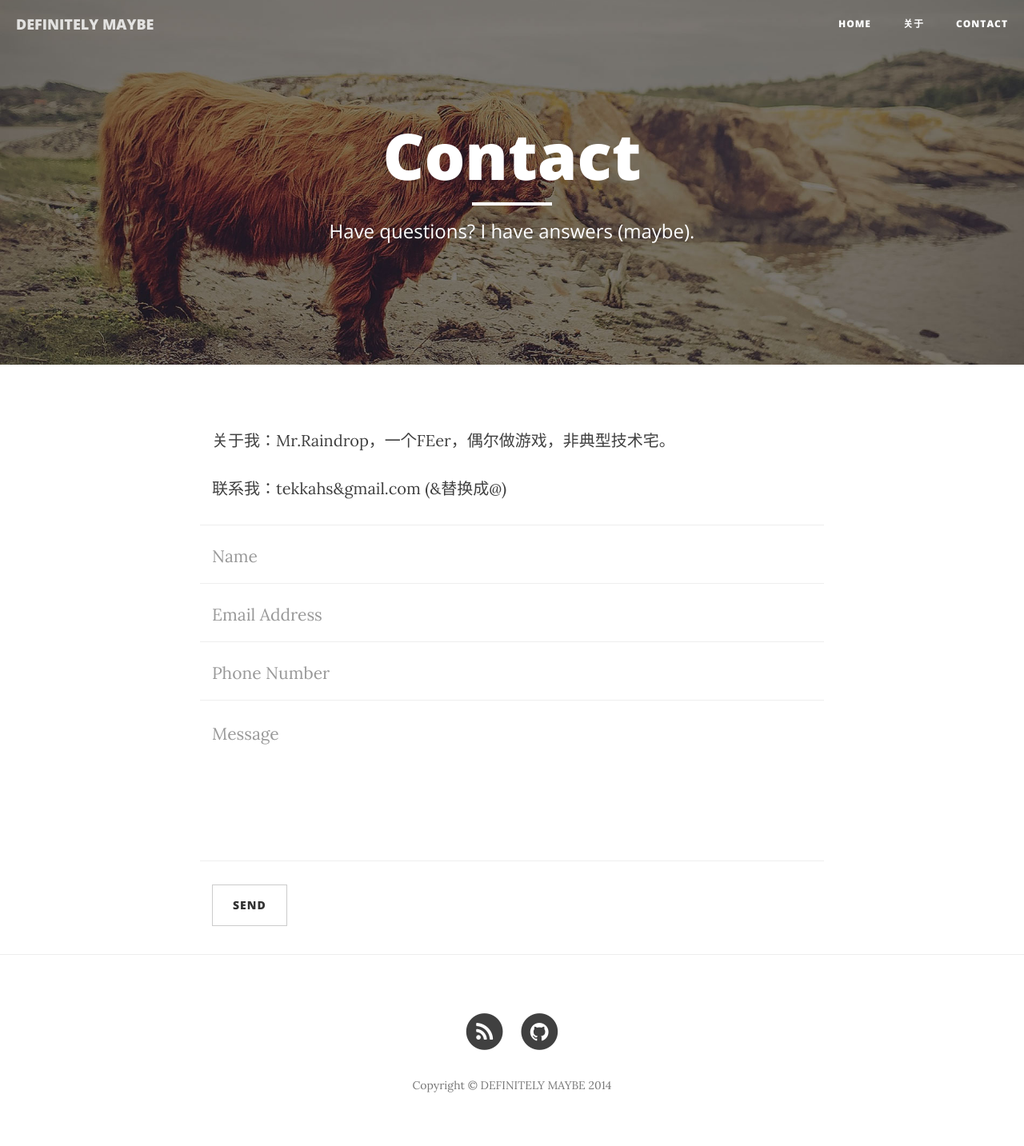
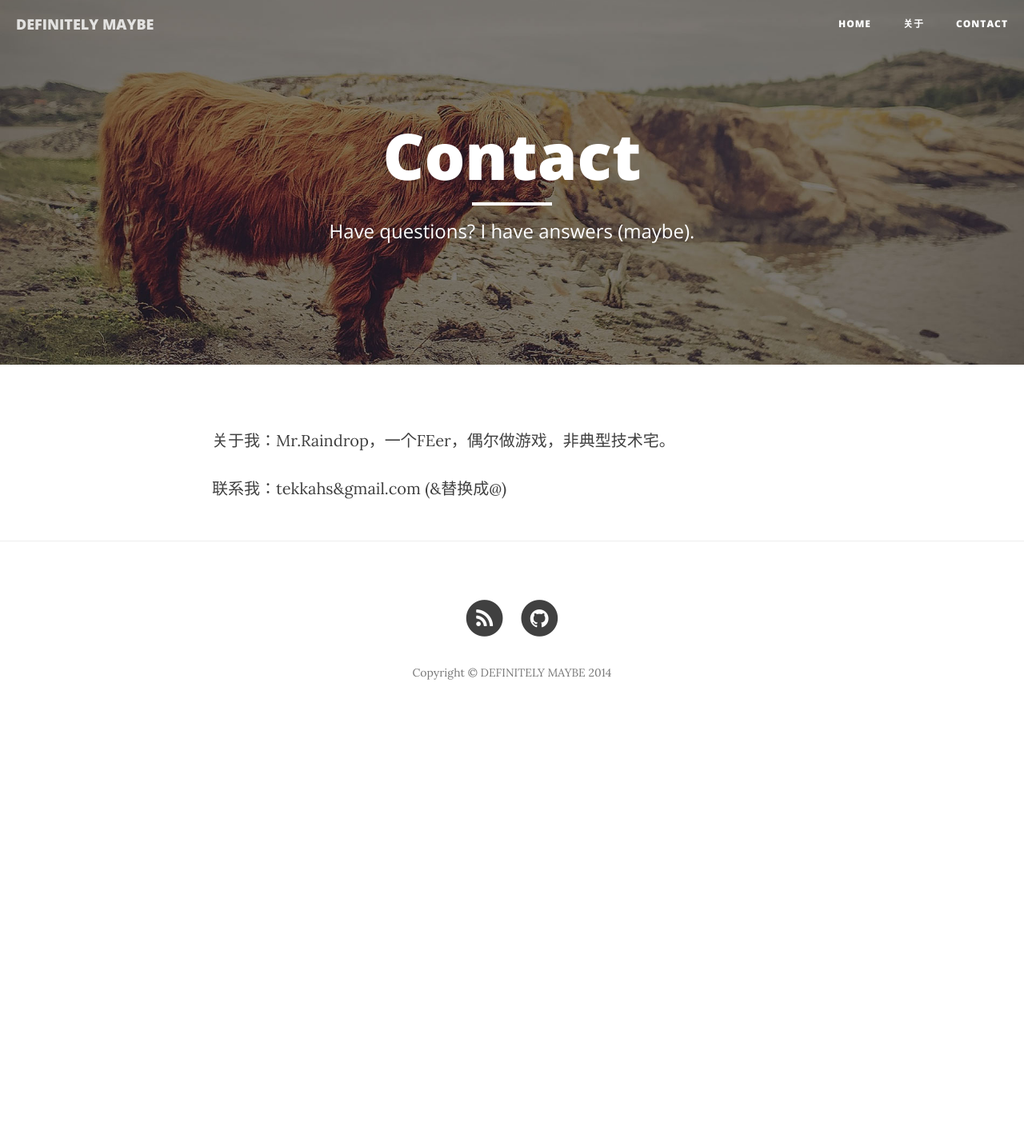
Before and after one commit to MrRaindrop/MrRaindrop.github.io, a Jekyll site: the page built from contact.html, in a window 1280 px wide. Shown: the whole page at 80% size. Built offline with Jekyll 4.4.1, drawn with Linux system fonts in a browser that asks for light colours; nearby versions of some CDN libraries; after the commit the page ends 917 px from its top, so only the background shows below that.

Commit message:
mod contact

```diff
--- a/contact.html
+++ b/contact.html
@@ -2,48 +2,8 @@
 layout: page
 title: "Contact"
 description: "Have questions? I have answers (maybe)."
-header-img: "/img/contact-bg.jpg"
+header-img: "img/contact-bg.jpg"
 ---
 
 <p>关于我：Mr.Raindrop，一个FEer，偶尔做游戏，非典型技术宅。</p>
 <p>联系我：tekkahs&gmail.com (&替换成@)</p>
-<!-- Contact Form - Enter your email address on line 19 of the mail/contact_me.php file to make this form work. -->
-<!-- WARNING: Some web hosts do not allow emails to be sent through forms to common mail hosts like Gmail or Yahoo. It's recommended that you use a private domain email address! -->
-<!-- NOTE: To use the contact form, your site must be on a live web host with PHP! The form will not work locally! -->
-<form name="sentMessage" id="contactForm" novalidate>
-    <div class="row control-group">
-        <div class="form-group col-xs-12 floating-label-form-group controls">
-            <label>Name</label>
-            <input type="text" class="form-control" placeholder="Name" id="name" required data-validation-required-message="Please enter your name.">
-            <p class="help-block text-danger"></p>
-        </div>
-    </div>
-    <div class="row control-group">
-        <div class="form-group col-xs-12 floating-label-form-group controls">
-            <label>Email Address</label>
-            <input type="email" class="form-control" placeholder="Email Address" id="email" required data-validation-required-message="Please enter your email address.">
-            <p class="help-block text-danger"></p>
-        </div>
-    </div>
-    <div class="row control-group">
-        <div class="form-group col-xs-12 floating-label-form-group controls">
-            <label>Phone Number</label>
-            <input type="tel" class="form-control" placeholder="Phone Number" id="phone" required data-validation-required-message="Please enter your phone number.">
-            <p class="help-block text-danger"></p>
-        </div>
-    </div>
-    <div class="row control-group">
-        <div class="form-group col-xs-12 floating-label-form-group controls">
-            <label>Message</label>
-            <textarea rows="5" class="form-control" placeholder="Message" id="message" required data-validation-required-message="Please enter a message."></textarea>
-            <p class="help-block text-danger"></p>
-        </div>
-    </div>
-    <br>
-    <div id="success"></div>
-    <div class="row">
-        <div class="form-group col-xs-12">
-            <button type="submit" class="btn btn-default">Send</button>
-        </div>
-    </div>
-</form>
```
